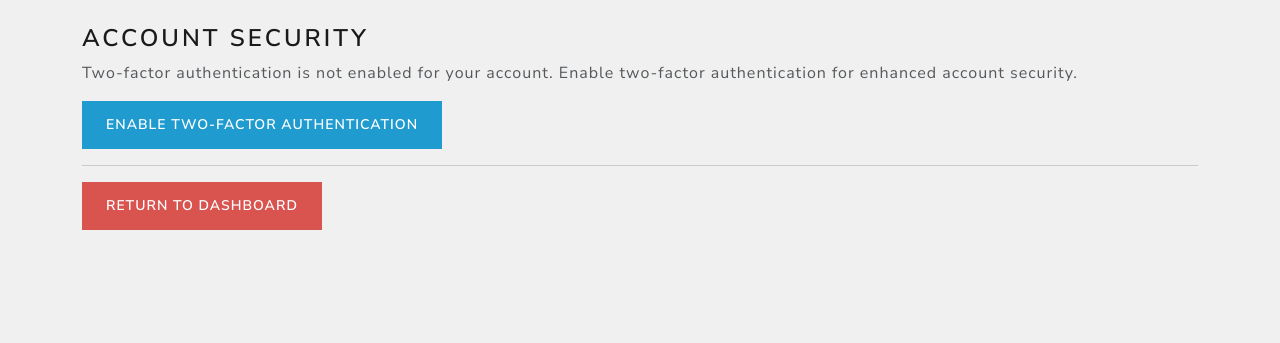
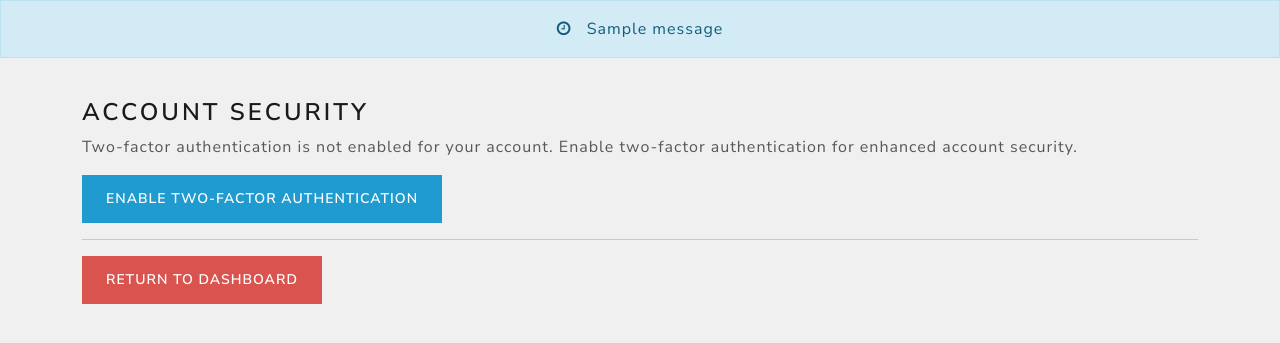
Before and after one commit to josh1506/udemy-django-ultimate-web-security, a Django app: template secureapp/templates/two_factor/profile/profile.html in a window 1280 px wide. Shown: the top 343 px of the page. Run offline with Django 5.2, Linux system fonts and the light colour scheme; the template is opened without the code that fills it, so the values that code supplies are empty; tables that the repository leaves empty hold one stand-in row (values such as "Sample post"); one stand-in notice (Sample message) is shown; some libraries are stand-ins or nearby versions.

Commit message:
Section 10: UI design and styling

```diff
--- a/secureapp/templates/register.html
+++ b/secureapp/templates/register.html
@@ -15,6 +15,8 @@
         {{ RegisterForm|crispy }}
         <br>
         <button type="submit" class="btn btn-info w-100 btn-block p-3">Create your account</button>
+        <br><br>
+        <p>Already have an account? <a href="{% url 'two_factor:login' %}">Login</a></p>
     </form>
     <br>
 </div>
--- a/secureapp/templates/two_factor/_base.html
+++ b/secureapp/templates/two_factor/_base.html
@@ -15,6 +15,8 @@
 
         <meta name="viewport" content="width-device-width, initial-scale=1, maximum-scale=1"/>
 
+        <link rel="stylesheet" href="https://cdnjs.cloudflare.com/ajax/libs/font-awesome/4.7.0/css/font-awesome.min.css">
+
         <link rel="stylesheet" type="text/css" href="https://bootswatch.com/5/lux/bootstrap.min.css">
 
 
@@ -29,6 +31,12 @@
     </style>
 
     <!-- Messages -->
+    {% for message in messages %}
+        <div class="alert alert-info text-center float-center {{ message.tags }}" role="alert">
+            <i class="fa fa-clock-o" aria-hidden="true"></i>
+            &nbsp; {{ message }}
+        </div>
+    {% endfor %}
 
   <br>
 
--- a/secureapp/views.py
+++ b/secureapp/views.py
@@ -1,3 +1,4 @@
+from django.contrib import messages
 from django.contrib.auth.models import auth
 from django.contrib.auth.decorators import login_required
 from django.shortcuts import render, redirect
@@ -31,6 +32,7 @@ def dashboard(request):
 
 def logout(request):
     auth.logout(request)
+    messages.success(request, 'You have been logged out.')
     return redirect('home')
 
 
--- a/static/js/app.js
+++ b/static/js/app.js
@@ -0,0 +1,5 @@
+var messageTimeout = document.getElementById("message-timer");
+
+setTimeout(function() {
+    messageTimeout.style.display = "none";
+}, 3000)
--- a/webchecklist/settings.py
+++ b/webchecklist/settings.py
@@ -167,7 +167,7 @@ LOGIN_REDIRECT_URL = 'dashboard'
 
 # Auto Logout
 AUTO_LOGOUT = {
-    'IDLE_TIME': 600,
+    'IDLE_TIME': 10,
     'REDIRECT_TO_LOGIN_IMMEDIATELY': True,
     'MESSAGE': 'The session has expired. Please login again to continue.',
 }
```
Also changed, not shown: secureapp/templates/base.html (+5 -3 lines), secureapp/templates/index.html (+12 -0 lines).
